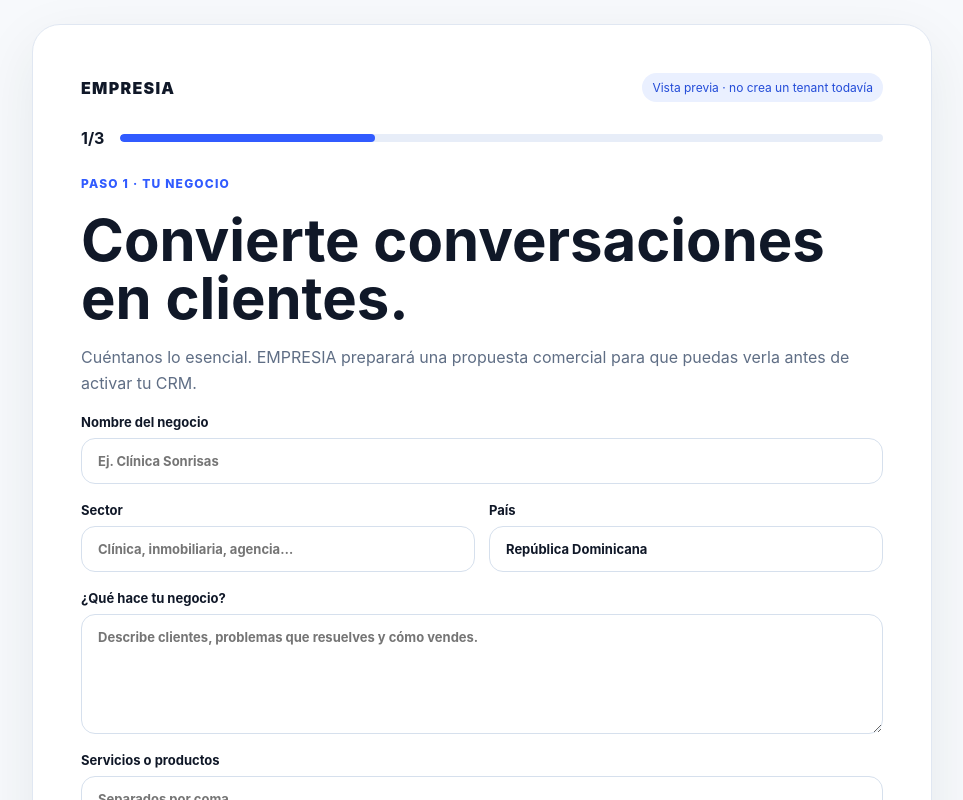
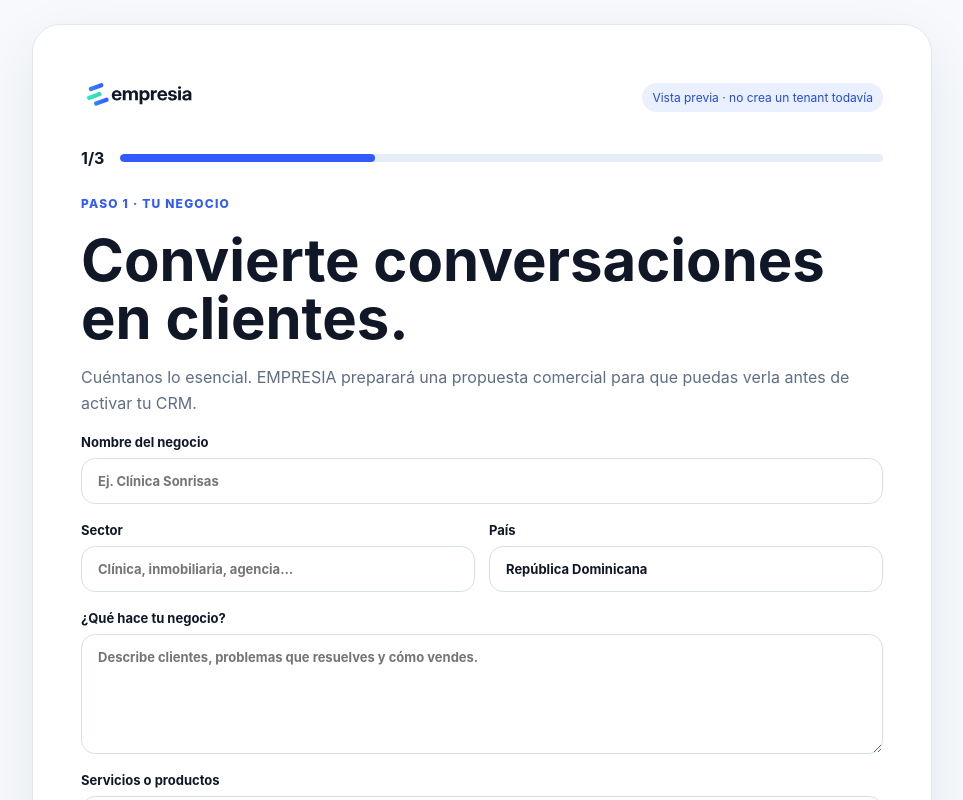
Before and after one commit to angelberiguete-pixel/crm, a Next.js app: page /empresia/start in a window 1280 px wide. Shown: the top 800 px of the page, without its empty margins (158-1121 px from the left). Built offline with nearby package versions, Linux system fonts and the light colour scheme.

Commit message:
style(brand): preserve Empresia identity across trial, catalog and checkout

```diff
--- a/app/aurevector/start/ai-onboarding.tsx
+++ b/app/aurevector/start/ai-onboarding.tsx
@@ -1,6 +1,7 @@
 "use client";
 
 import { FormEvent, useEffect, useMemo, useState } from "react";
+import Image from "next/image";
 import styles from "./start.module.css";
 
 type Business = {
@@ -39,7 +40,7 @@ export function AiOnboarding() {
   if(!hydrated) return <main className={styles.shell}><div className={styles.card}>Preparando tu experiencia…</div></main>;
   return <main className={styles.shell}>
     <section className={styles.card}>
-      <header className={styles.header}><span className={styles.brand}>EMPRESIA</span><span className={styles.badge}>Vista previa · no crea un tenant todavía</span></header>
+      <header className={styles.header}><span className={styles.brand}><Image src="/empresia-logo.svg" width={148} height={45} alt="Empresia" unoptimized/></span><span className={styles.badge}>Vista previa · no crea un tenant todavía</span></header>
       <div className={styles.progress} aria-label={`Paso ${step} de 3`}><b>{step}/3</b><span><i style={{width:`${step/3*100}%`}} /></span></div>
       {step===1 && <form onSubmit={nextBusiness} className={styles.form}>
         <p className={styles.eyebrow}>PASO 1 · TU NEGOCIO</p><h1>Convierte conversaciones en clientes.</h1><p>Cuéntanos lo esencial. EMPRESIA preparará una propuesta comercial para que puedas verla antes de activar tu CRM.</p>
```
